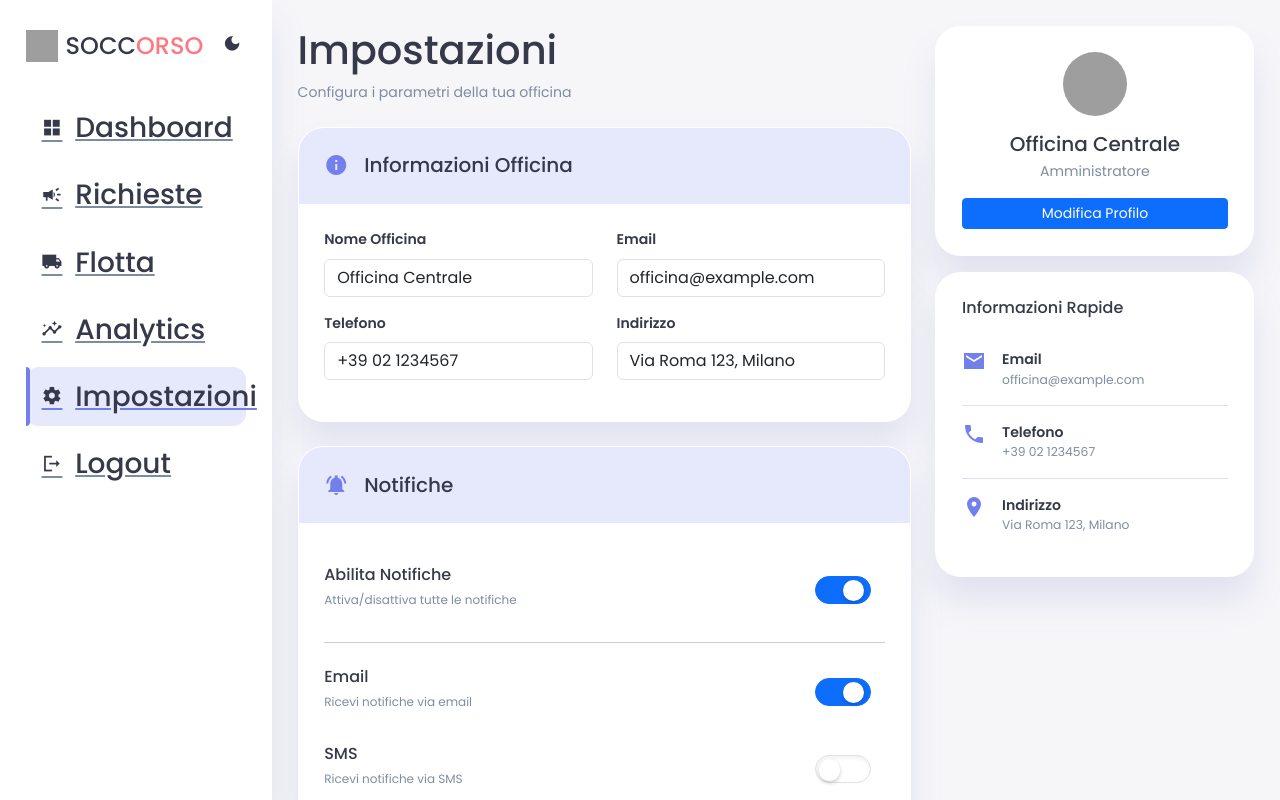
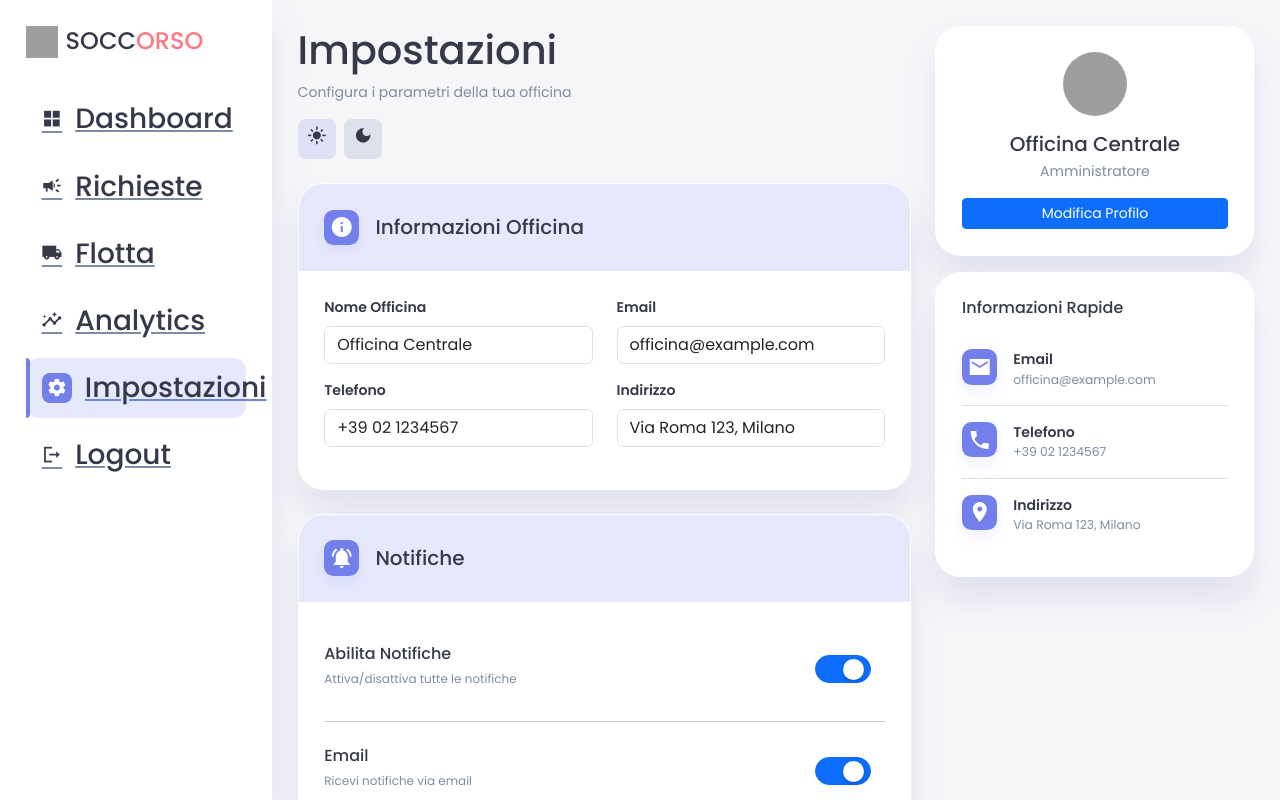
Before and after one commit to lucaa126/SafeClaim_Soccorso, an Angular app in the folder frontend/: page /settings in a window 1280 px wide. Shown: the top 800 px of the page. Built offline with nearby package versions, Linux system fonts and the light colour scheme; grey boxes are pictures that could not be loaded.

Commit message:
messo cambio tema nelle impostazioni

```diff
--- a/frontend/src/app/settings/settings.css
+++ b/frontend/src/app/settings/settings.css
@@ -540,6 +540,52 @@ img { display: block; width: 100%; }
     min-width: 1.5rem;
 }
 
+/* Migliora contrasto: sfondi circolari per le icone chiave */
+.info-row span.material-icons-sharp,
+.settings-card .card-header span.material-icons-sharp {
+    display: inline-flex;
+    align-items: center;
+    justify-content: center;
+    width: 2.2rem;
+    height: 2.2rem;
+    border-radius: 0.6rem;
+    background: var(--primary);
+    color: #ffffff !important;
+    box-shadow: 0 6px 14px rgba(115,128,236,0.12);
+}
+
+/* Sidebar: evidenzia l'icona nella voce attiva per miglior contrasto */
+.sidebar-menu a.active span.material-icons-sharp {
+    background: var(--primary) !important;
+    color: #ffffff !important;
+    padding: 0.3rem;
+    border-radius: 0.5rem;
+}
+
+/* Pulsanti tema nella header: chiaro/scuro distinti e visibili */
+.header-section .btn.btn-light {
+    background: var(--primary-light);
+    color: var(--primary);
+    border: 0;
+    padding: 0.45rem 0.6rem;
+    border-radius: 0.5rem;
+}
+.header-section .btn.btn-dark {
+    background: var(--info-light);
+    color: var(--dark);
+    border: 0;
+    padding: 0.45rem 0.6rem;
+    border-radius: 0.5rem;
+}
+
+/* Focus accessibile */
+.header-section .btn:focus,
+.sidebar-menu a:focus,
+.info-row span.material-icons-sharp:focus {
+    outline: 3px solid rgba(115,128,236,0.18);
+    outline-offset: 2px;
+}
+
 .info-row p {
     margin: 0;
     font-weight: 600;
--- a/frontend/src/app/settings/settings.html
+++ b/frontend/src/app/settings/settings.html
@@ -9,9 +9,6 @@
         <img src="https://cdn-icons-png.flaticon.com/512/1065/1065646.png" alt="Logo">
         <h2>SOCC<span class="danger">ORSO</span></h2>
       </div>
-      <button class="btn p-0 border-0 bg-transparent text-dark theme-toggle" (click)="toggleDarkMode()" title="Cambia tema">
-        <span class="material-icons-sharp">{{ isDarkMode ? 'light_mode' : 'dark_mode' }}</span>
-      </button>
     </div>
 
     <div class="sidebar-menu" style="font-size: 20px;">
@@ -68,6 +65,14 @@
         <div class="header-section mb-4">
           <h1>Impostazioni</h1>
           <p class="text">Configura i parametri della tua officina</p>
+          <div class="d-flex align-items-center gap-2 mt-2">
+            <button class="btn btn-light" title="Tema chiaro" (click)="isDarkMode && toggleDarkMode()">
+              <span class="material-icons-sharp">light_mode</span>
+            </button>
+            <button class="btn btn-dark text-white" title="Tema scuro" (click)="!isDarkMode && toggleDarkMode()">
+              <span class="material-icons-sharp">dark_mode</span>
+            </button>
+          </div>
         </div>
 
         <!-- INFO OFFICINA CARD -->
```
